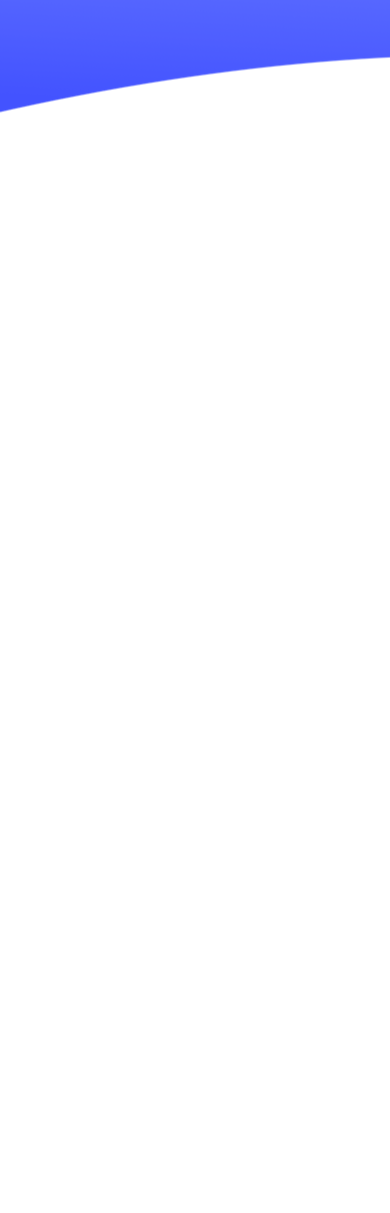
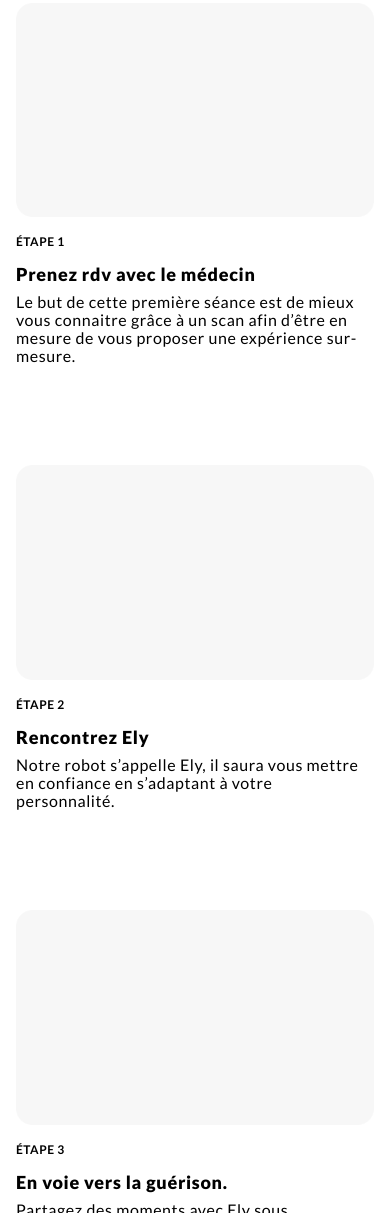
Before and after one commit to LeaCharrier/evolve-landing, a website: page src/index.html in a window 390 px wide. Shown: the part 787-2000 px from the top of the page. Before the commit the page ends 1055 px from the top, so only its background shows below. Drawn offline with nearby package versions, Linux system fonts and the light colour scheme; files that its build step writes are made by us from their sources.

Commit message:
programme \\ css

```diff
--- a/src/index.html
+++ b/src/index.html
@@ -39,6 +39,39 @@
 
       <div class="separator"></div>
 
+      <section class="programme">
+        <div class="etape">
+          <img src="images/etape.png">
+          <div class="description">
+            <span class="subtitle">étape 1</span>
+            <h2 class="title">Prenez rdv avec le médecin</h2>
+            <p class="paragraphe">Le but de cette première séance est de mieux vous connaitre grâce à un scan afin d’être en mesure de vous proposer une expérience sur-mesure.</p>
+          </div>
+        </div>
+
+         <div class="etape">
+          <img src="images/etape.png">
+          <div class="description">
+            <span class="subtitle">étape 2</span>
+            <h2 class="title">Rencontrez Ely</h2>
+            <p class="paragraphe">Notre robot s’appelle Ely, il saura vous mettre en confiance en s’adaptant à votre personnalité.</p>
+          </div>
+        </div>
+
+         <div class="etape">
+          <img src="images/etape.png">
+          <div class="description">
+            <span class="subtitle">étape 3</span>
+            <h2 class="title">En voie vers la guérison. </h2>
+            <p class="paragraphe">Partagez des moments avec Ely sous différentes formes tout en étant suivi par un médecin.</p>
+          </div>
+        </div>
+
+        <div class="cta">
+          <a href="#" class="button">Faire une estimation</a>
+        </div>
+      </section>
+
 
     </main>
 
--- a/src/styles/main.scss
+++ b/src/styles/main.scss
@@ -12,3 +12,4 @@
 
 // PARTIALS
 @import 'partial/concept';
+@import 'partial/programme';
--- a/src/styles/partial/_concept.scss
+++ b/src/styles/partial/_concept.scss
@@ -60,8 +60,22 @@
 
 
 .separator {
+  background-image: url('../images/bg.png');
+  background-repeat: no-repeat;
+  width: 100%;
+  background-size: 100% 100%;
   height: 535px;
-  width: 100%;
-  background-image: url('../images/bg.png');
 
+  @include maxWidth($breakPointMaxDesktop) {
+    height: 535px;
+    background-size: cover;
+  }
+
+  @include maxWidth($breakPointTablet) {
+    height: 300px;
+  }
+
+  @include maxWidth($breakPointMobile) {
+    height: 230px;
+  }
 }
--- /dev/null
+++ b/src/styles/partial/_programme.scss
@@ -0,0 +1,107 @@
+.programme {
+  margin: 0 auto;
+  max-width: 1440px;
+  padding: 40px 200px 0;
+
+  @include maxWidth($breakPointMaxDesktop) {
+    padding: 40px 100px 0;
+  }
+
+  @include maxWidth($breakPointTablet) {
+    padding: 40px 16px 0;
+  }
+
+  .etape {
+    display: flex;
+    justify-content: space-between;
+    margin-bottom: 220px;
+
+    @include maxWidth($breakPointTablet) {
+      flex-direction: column;
+      margin-bottom: 100px;
+    }
+
+    img {
+      max-width: 500px;
+      width: 50%;
+
+      @include maxWidth($breakPointTablet) {
+        width: 100%;
+        margin: 0 auto;
+      }
+    }
+
+    .description {
+      max-width: 460px;
+      width: 50%;
+      margin-left: 15px;
+
+      @include maxWidth($breakPointTablet) {
+        width: 100%;
+        margin-left: 0;
+        margin: 0 auto;
+      }
+
+      .subtitle {
+        display: block;
+        text-transform: uppercase;
+        font-size: 14px;
+        font-weight: 700;
+        letter-spacing: 0.5px;
+        padding-top: 48px;
+
+        @include maxWidth($breakPointTablet) {
+          font-size: 12px;
+          padding-top: 18px;
+        }
+      }
+
+      .title {
+        font-size: 24px;
+        font-weight: 900;
+        letter-spacing: 0.7px;
+        margin: 24px 0 16px;
+
+        @include maxWidth($breakPointTablet) {
+          font-size: 18px;
+          margin: 16px 0 8px;
+        }
+      }
+
+      .paragraphe {
+        font-size: 18px;
+        letter-spacing: 0.6px;
+
+        @include maxWidth($breakPointTablet) {
+          font-size: 16px;
+        }
+      }
+    }
+
+    &:nth-child(even) {
+      .description {
+        order: -1;
+        margin-left: 0;
+        margin-right: 15px;
+
+        @include maxWidth($breakPointTablet) {
+          margin-right: 0;
+          order: 0;
+          margin: 0 auto;
+        }
+      }
+    }
+
+    &:nth-child(3) {
+      margin-bottom: 130px;
+
+      @include maxWidth($breakPointTablet) {
+        margin-bottom: 100px;
+      }
+    }
+  }
+
+  .cta {
+    text-align: center;
+  }
+}
```
Also changed, not shown: dist/images/etape.png (added), dist/index.html, dist/styles/main.css, src/images/etape.png (added), 1 other file.
